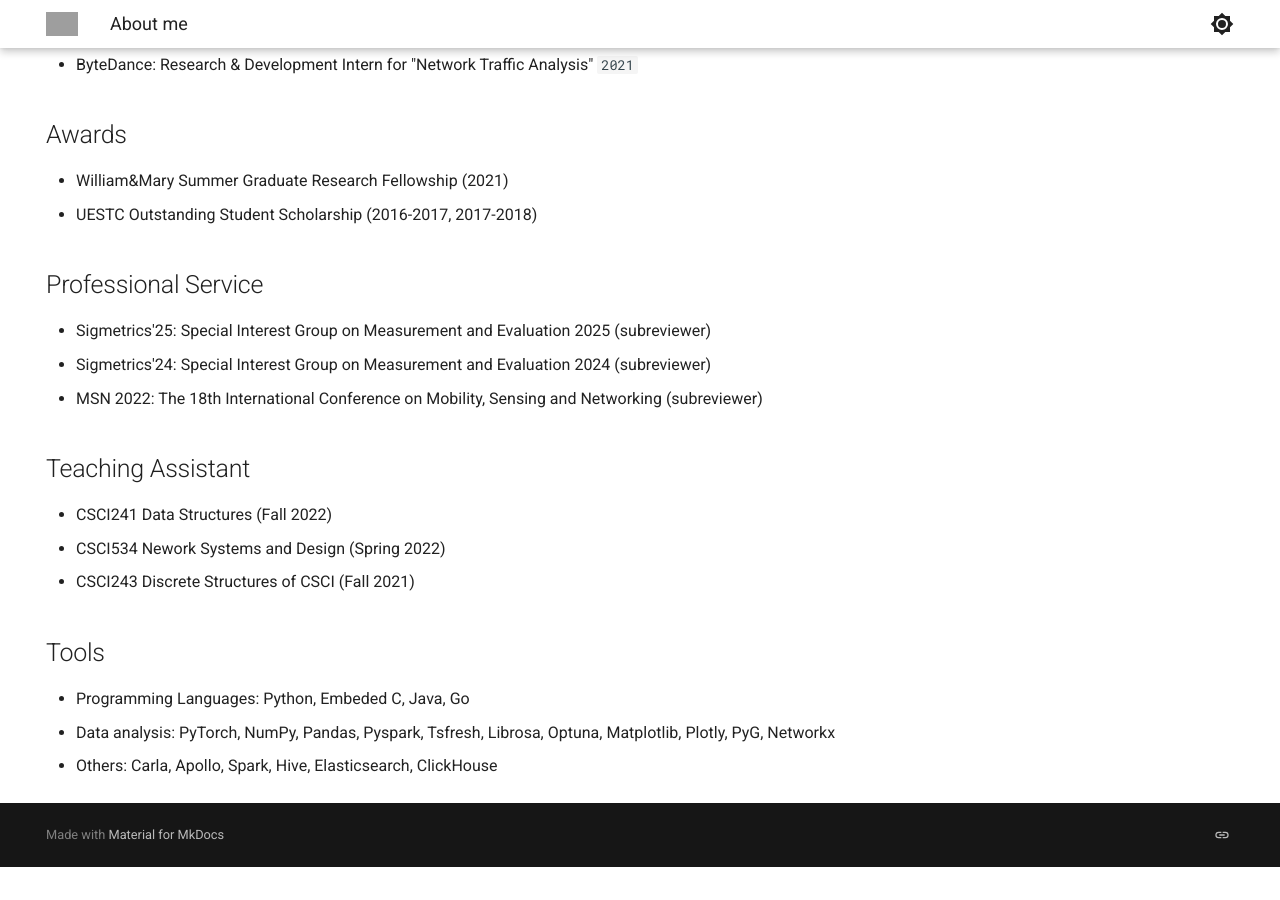
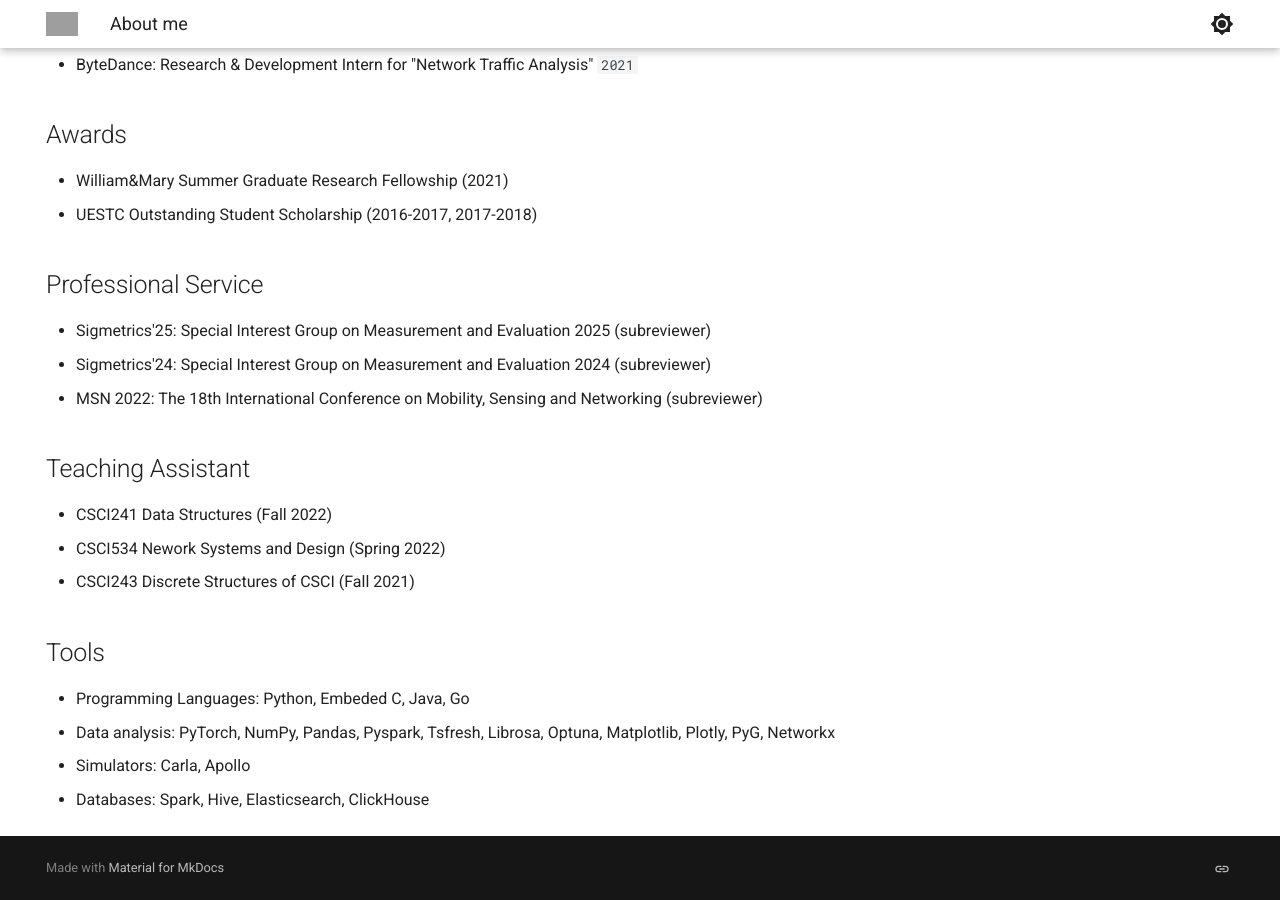
Before and after one commit to YiyangLu/yiyanglu.github.io, an MkDocs documentation site: the page built from docs/index.md, in a window 1280 px wide and 900 px high, scrolled down 1735 px. Built offline with MkDocs 1.6.1 and Material for MkDocs 9.7.7, drawn with Linux system fonts in a browser that asks for light colours; before the commit the page ends 2602 px from its top, so only the background shows below that; some of the changed lines change nothing that is shown; grey boxes are pictures that could not be loaded.

Commit message:
Update project.md: Add simulators and databases to skills and tools

```diff
--- a/docs/index.md
+++ b/docs/index.md
@@ -102,4 +102,5 @@ hide:
 ## Tools
  - Programming Languages: Python, Embeded C, Java, Go
  - Data analysis: PyTorch, NumPy, Pandas, Pyspark, Tsfresh, Librosa, Optuna, Matplotlib, Plotly, PyG, Networkx
- - Others: Carla, Apollo, Spark, Hive, Elasticsearch, ClickHouse
+ - Simulators: Carla, Apollo
+ - Databases: Spark, Hive, Elasticsearch, ClickHouse
```
Also changed, not shown: 1 other file.
